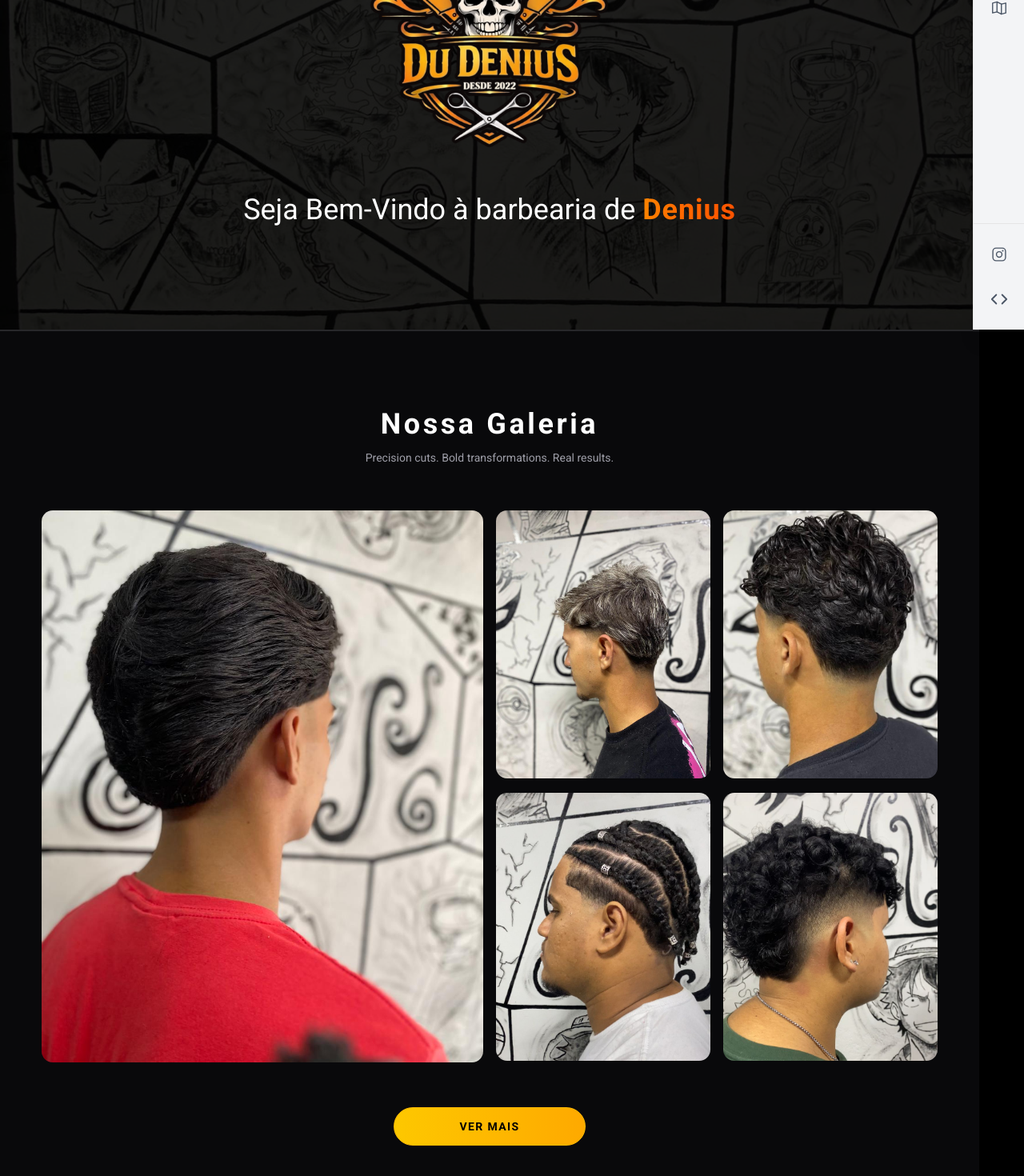
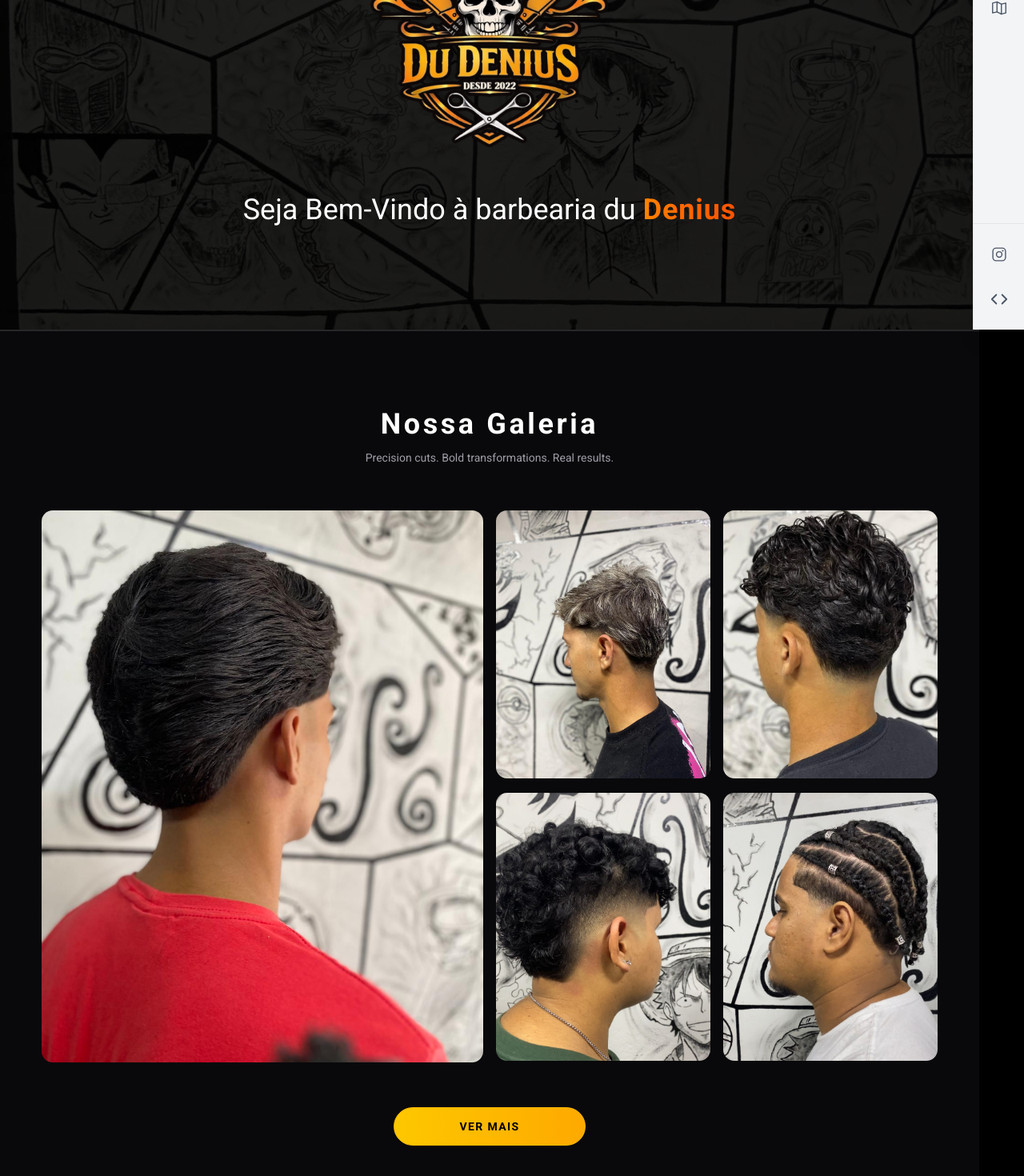
Before and after one commit to Dyego27/DgBarbeariaAcaiteria, a Next.js app: page / in a window 1280 px wide. Shown: the part 388-1858 px from the top of the page at 80% size. Built offline with nearby package versions, Linux system fonts and the light colour scheme.

Commit message:
Novo link Instagram

```diff
--- a/src/components/Gallery.tsx
+++ b/src/components/Gallery.tsx
@@ -6,8 +6,8 @@ const images = [
   { id: 1, src: "/Corte1.jpeg", big: true },
   { id: 2, src: "/Corte2.jpeg" },
   { id: 3, src: "/Corte3.jpeg" },
-  { id: 4, src: "/Corte4.jpeg" },
-  { id: 5, src: "/Corte5.jpeg" },
+  { id: 4, src: "/Corte5.jpeg" },
+  { id: 5, src: "/Corte4.jpeg" },
 ];
 
 export default function Gallery() {
--- a/src/components/HomePage.tsx
+++ b/src/components/HomePage.tsx
@@ -32,7 +32,7 @@ export default function HomePage() {
         />
 
         <h1 className="text-white text-2xl sm:text-3xl md:text-4xl mt-6 leading-tight">
-          Seja Bem-Vindo à barbearia de{" "}
+          Seja Bem-Vindo à barbearia du{" "}
           <span
             className="
               bg-gradient-to-r
```
